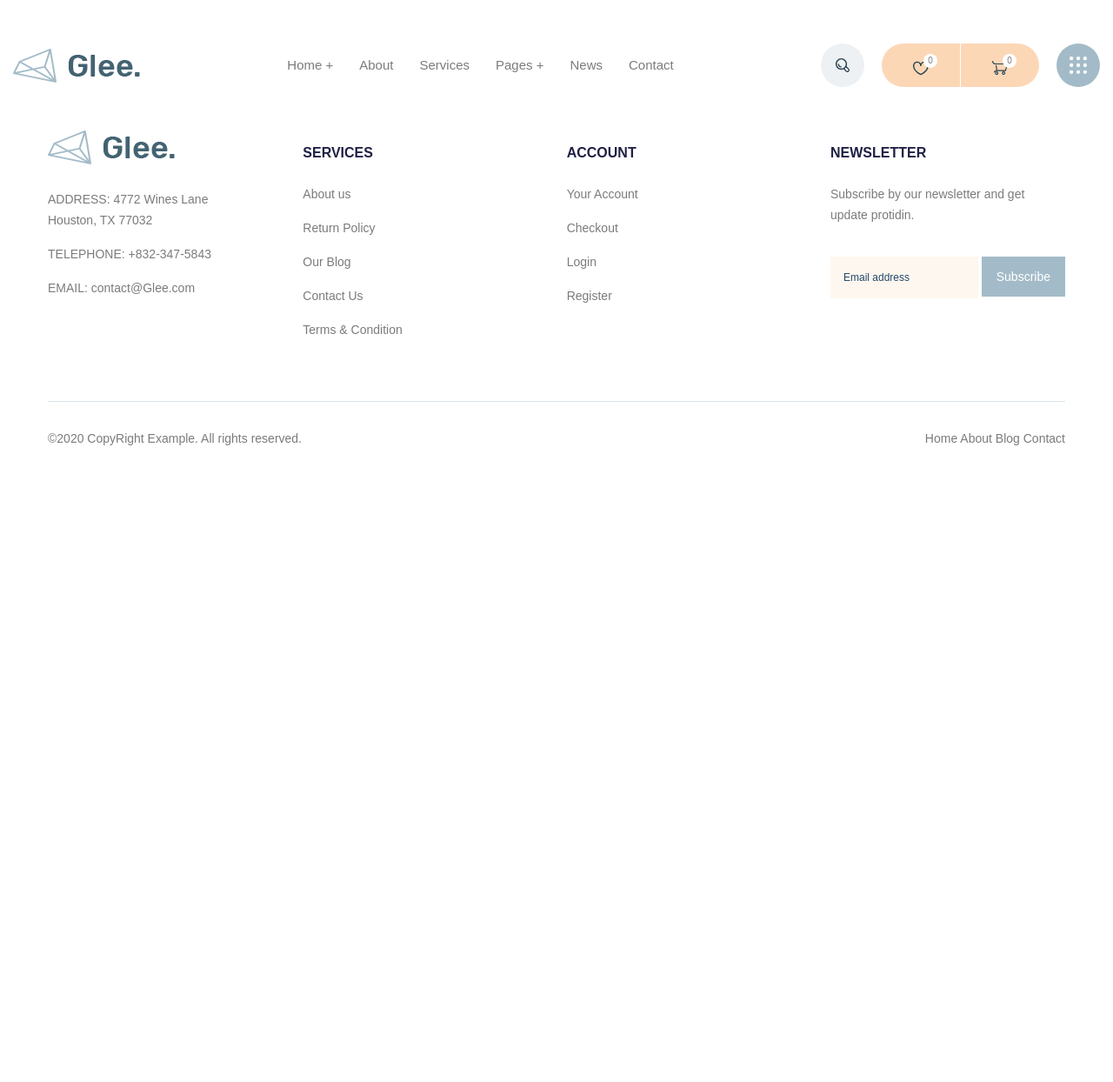
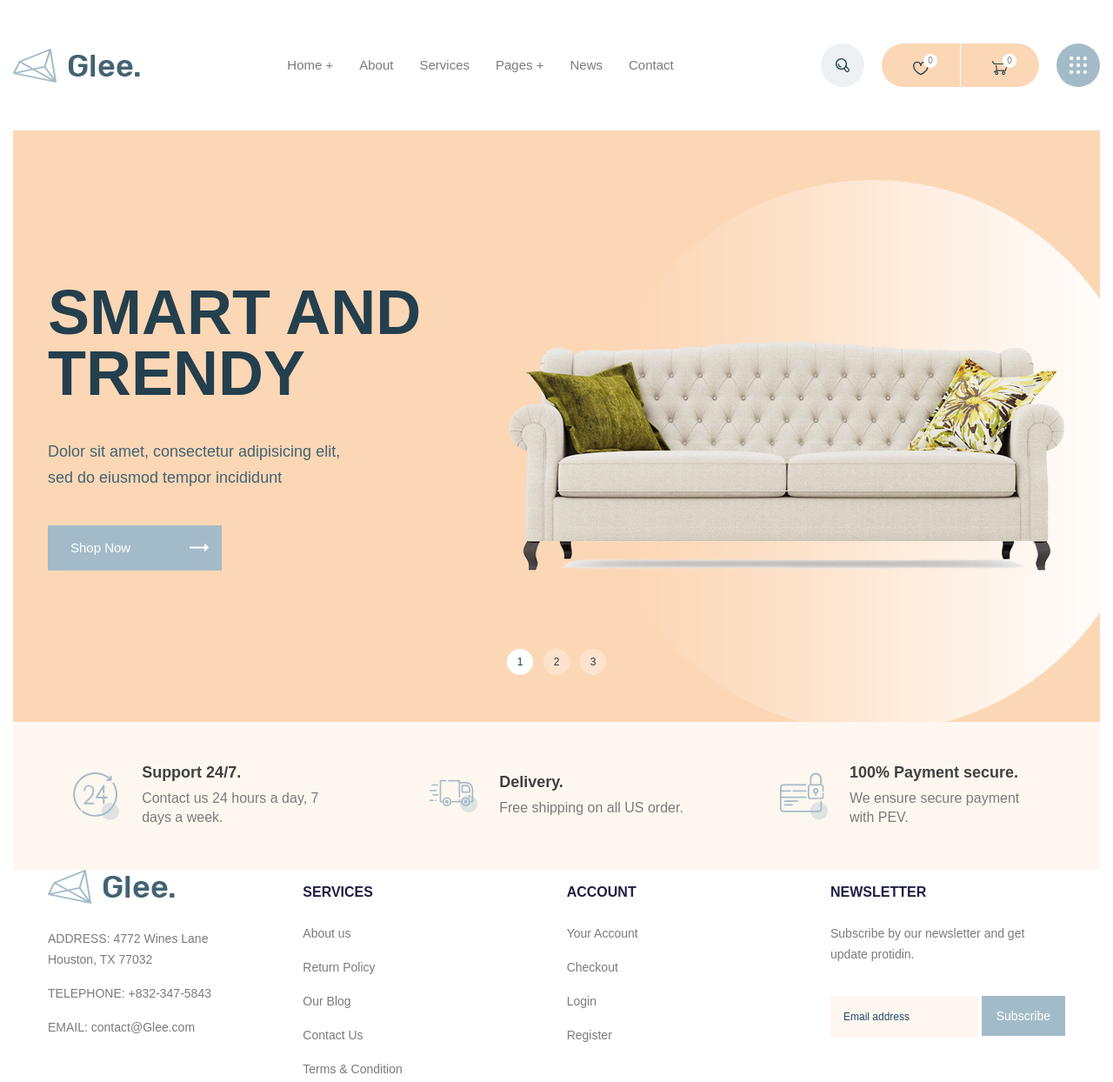
Before and after one commit to RomanVinichenko/internet-shop, a website: page app/index.html in a window 1280 px wide. Shown: the top 1244 px of the page at 87% size. Before the commit the page ends 800 px from the top, so only its background shows below. Drawn offline with nearby package versions, Linux system fonts and the light colour scheme; files that its build step writes are made by us from their sources; files whose address does not match are found by name.

Commit message:
full footer and first block

```diff
--- a/app/index.html
+++ b/app/index.html
@@ -59,6 +59,118 @@
 
   <main class="main">
 
+    <section class="intro">
+      <div class="container">
+        <div class="intro-top">
+          <div class="intro-top__slider">
+            <div class="container__small">
+              <div class="intro-top__slider-inner">
+                <div class="intro-top__slider-content">
+                  <h2 class="intro-top__slider-title">
+                    Smart and trendy
+                  </h2>
+                  <p class="intro-top__slider-subtitle">Dolor sit amet, consectetur adipisicing elit, sed do eiusmod
+                    tempor
+                    incididunt
+                  </p>
+                  <button class="intro-top__slider-btn btn" type="button">
+                    Shop Now
+                  </button>
+                </div>
+                <div class="intro-top__slider-bg">
+                  <img class="intro-top__slider-img" src="../images/content/top-bg.png" alt="top-img">
+                </div>
+              </div>
+            </div>
+          </div>
+          <div class="intro-top__slider">
+            <div class="container__small">
+              <div class="intro-top__slider-inner">
+                <div class="intro-top__slider-content">
+                  <h2 class="intro-top__slider-title">
+                    Smart and trendy
+                  </h2>
+                  <p class="intro-top__slider-subtitle">Dolor sit amet, consectetur adipisicing elit, sed do eiusmod
+                    tempor
+                    incididunt
+                  </p>
+                  <button class="intro-top__slider-btn btn" type="button">
+                    Shop Now
+                  </button>
+                </div>
+                <div class="intro-top__slider-bg">
+                  <img class="intro-top__slider-img" src="../images/content/top-bg.png" alt="top-img">
+                </div>
+              </div>
+            </div>
+          </div>
+          <div class="intro-top__slider">
+            <div class="container__small">
+              <div class="intro-top__slider-inner">
+                <div class="intro-top__slider-content">
+                  <h2 class="intro-top__slider-title">
+                    Smart and trendy
+                  </h2>
+                  <p class="intro-top__slider-subtitle">Dolor sit amet, consectetur adipisicing elit, sed do eiusmod
+                    tempor
+                    incididunt
+                  </p>
+                  <button class="intro-top__slider-btn btn" type="button">
+                    Shop Now
+                  </button>
+                </div>
+                <div class="intro-top__slider-bg">
+                  <img class="intro-top__slider-img" src="../images/content/top-bg.png" alt="top-img">
+                </div>
+              </div>
+            </div>
+          </div>
+        </div>
+
+        <div class="intro-bottom">
+          <div class="container">
+            <ul class="intro-bottom__items">
+              <li class="intro-bottom__item">
+                <img class="intro-bottom__img" src="../images/icons/support.svg" alt="support icon">
+                <div class="intro-bottom__info">
+                  <h5 class="intro-bottom__info-title">
+                    Support 24/7.
+                  </h5>
+                  <p class="intro-bottom__info-text">
+                    Contact us 24 hours a day,
+                    7 days a week.
+                  </p>
+                </div>
+              </li>
+              <li class="intro-bottom__item">
+                <img class="intro-bottom__img" src="../images/icons/truck.svg" alt="support icon">
+                <div class="intro-bottom__info">
+                  <h5 class="intro-bottom__info-title">
+                    Delivery.
+                  </h5>
+                  <p class="intro-bottom__info-text">
+                    Free shipping on all US order.
+                  </p>
+                </div>
+              </li>
+              <li class="intro-bottom__item">
+                <img class="intro-bottom__img" src="../images/icons/secure.svg" alt="support icon">
+                <div class="intro-bottom__info">
+                  <h5 class="intro-bottom__info-title">
+                    100% Payment secure.
+                  </h5>
+                  <p class="intro-bottom__info-text">
+                    We ensure secure payment
+                    with PEV.
+                  </p>
+                </div>
+              </li>
+
+            </ul>
+          </div>
+        </div>
+      </div>
+    </section>
   </main>
   <footer class="footer">
     <div class="container__small">
@@ -106,7 +218,7 @@
           </p>
           <form class="footer-top__form" action="#">
             <input class="footer-top__form-input" type="email" placeholder="Email address" required>
-            <button class="footer-top__form-btn" type="submit">Subscribe</button>
+            <button class="footer-top__form-btn btn" type="submit">Subscribe</button>
           </form>
         </div>
       </div>
@@ -126,8 +238,8 @@
 
 
 
-  <!--    <script src="https://cdnjs.cloudflare.com/ajax/libs/jquery/3.6.0/jquery.min.js"></script>-->
-  <!--    <script src="https://cdnjs.cloudflare.com/ajax/libs/slick-carousel/1.8.1/slick.min.js"></script>-->
+  <script src="https://cdnjs.cloudflare.com/ajax/libs/jquery/3.6.0/jquery.min.js"></script>
+  <script src="https://cdnjs.cloudflare.com/ajax/libs/slick-carousel/1.8.1/slick.min.js"></script>
   <script src='js/index.min.js'></script>
 </body>
 
--- a/app/js/index.js
+++ b/app/js/index.js
@@ -1 +1,7 @@
-$(function () {});
+$(function () {
+
+  $('.intro-top').slick({
+    dots: true,
+    arrows: false,
+  });
+});
--- a/app/scss/_global.scss
+++ b/app/scss/_global.scss
@@ -1,10 +1,21 @@
-body{
+html,
+body {
+  height: 100%;
+}
+
+main {
+  flex-grow: 1;
+}
+
+body {
+  display: flex;
+  flex-direction: column;
+  font-style: normal;
   font-size: 14px;
   line-height: 24px;
   color: $default;
-  font-style: normal;
 
-  @extend %rubik-400;
+  @extend %rubik-500;
 }
 
 .container {
@@ -16,5 +27,15 @@ body{
 .container__small {
   margin: 0 auto;
   padding: 0 15px;
+  width: 100%;
   max-width: 1200px;
 }
+
+.btn {
+  padding: 12px;
+  border: none;
+  color: #fff;
+  background-color: #a3bbc8;
+  transition: all 0.3s;
+  cursor: pointer;
+}
--- a/app/scss/base/_variables.scss
+++ b/app/scss/base/_variables.scss
@@ -1,4 +1,13 @@
 $default: #7b7b7b;
+//585858
+
+$color: #243f4d;
+
+// 2
+$color-title: #436372;
+$color-useful: a3bbc8;
+
+// 1
 
 %dmsans-500 {
   font-family: "DMSans-Medium", sans-serif;
--- a/app/scss/blocks/_footer.scss
+++ b/app/scss/blocks/_footer.scss
@@ -1,5 +1,4 @@
 .footer {
-
   .footer-top {
     display: flex;
     justify-content: space-between;
@@ -70,11 +69,8 @@
     &__form-btn {
       padding: 12px;
       width: 96px;
-      border: none;
       line-height: 22px;
-      color: #fff;
-      background-color: #a3bbc8;
-      transition: all 0.3s;
+fz
 
       &:hover {
         background-color: #234969;
@@ -94,7 +90,22 @@
 
   .footer-bottom {
     display: flex;
+    align-items: center;
     justify-content: space-between;
     padding: 30px 0;
+
+    &__link {
+      position: relative;
+
+      &:not(:last-child) {
+        margin-right: 28px;
+      }
+
+      & + .footer-bottom__link::before {
+        content: "|";
+        position: absolute;
+        left: -18px;
+      }
+    }
   }
 }
--- /dev/null
+++ b/app/scss/blocks/_intro.scss
@@ -0,0 +1,154 @@
+.intro {
+  .intro-top__slider {
+    position: relative;
+    z-index: 1;
+    display: flex;
+    align-items: center;
+    height: 85vh;
+    background-color: #fcd7b6;
+
+
+
+    &-inner {
+      display: flex;
+      align-items: flex-end;
+      justify-content: space-between;
+    }
+
+    &-content {
+      margin-right: 30px;
+      width: 100%;
+      max-width: 470px;
+    }
+
+    &-title {
+      margin-bottom: 40px;
+      font-size: 72px;
+      line-height: 70px;
+      text-transform: uppercase;
+      color: #243f4d;
+    }
+
+    &-subtitle {
+      margin-bottom: 40px;
+      width: 100%;
+      max-width: 370px;
+      font-size: 18px;
+      line-height: 30px;
+      color: #436372;
+    }
+
+    &-btn {
+      position: relative;
+      padding: 20px 26px;
+      width: 200px;
+      font-size: 15px;
+      line-height: 12px;
+      text-align-last: left;
+
+      &::after {
+        content: "";
+        position: absolute;
+        right: 15px;
+        top: 40%;
+        width: 22px;
+        height: 9px;
+        background-image: url("../images/arrow-right.svg");
+        background-repeat: no-repeat;
+      }
+    }
+
+    &-bg {
+      position: relative;
+      z-index: 1;
+
+      &::before {
+        content: "";
+        position: absolute;
+        right: -15%;
+        top: 50%;
+        z-index: -1;
+        width: 609px;
+        height: 634px;
+        background-image: url("../images/decor.png");
+        background-size: cover;
+        background-repeat: no-repeat;
+        transform: translateY(-50%);
+      }
+    }
+  }
+
+  .slick-dots {
+    position: absolute;
+    left: 0;
+    right: 0;
+    bottom: 8%;
+    display: flex;
+    justify-content: center;
+
+    li:not(:last-child) {
+      margin-right: 12px;
+    }
+
+    li.slick-active {
+      button {
+        background-color: #fff;
+      }
+    }
+
+    button {
+      padding: 0;
+      width: 30px;
+      height: 30px;
+      border: none;
+      border-radius: 50%;
+      font-size: 12px;
+      color: #243f4d;
+      background-color: #fde3cc;
+    }
+  }
+
+  .intro-bottom {
+    background-color: #fef7f0;
+
+    &__items {
+      display: flex;
+      align-items: center;
+      justify-content: space-between;
+    }
+
+    &__item {
+      display: flex;
+      align-items: center;
+      justify-content: center;
+      width: 33.3%;
+      height: 170px;
+      background-color: #fef7f0;
+    }
+
+    &__info-title {
+      margin-bottom: 10px;
+      font-size: 18px;
+      line-height: 1;
+      color: #414141;
+
+      @extend %dmsans-700;
+    }
+
+    &__info-text {
+      width: 100%;
+      max-width: 220px;
+      font-size: 16px;
+      line-height: 1.4;
+      color: $default;
+
+      @extend %dmsans-500;
+    }
+
+    &__img {
+      margin-right: 25px;
+      width: 55px;
+      height: 55px;
+    }
+  }
+}
--- a/app/scss/style.scss
+++ b/app/scss/style.scss
@@ -1,10 +1,11 @@
 @import "base/variables";
 @import "libs/reset";
 
-/* @import url("https://cdnjs.cloudflare.com/ajax/libs/slick-carousel/1.8.1/slick.min.css"); */
+@import url("https://cdnjs.cloudflare.com/ajax/libs/slick-carousel/1.8.1/slick.min.css");
 
 @import "fonts";
 @import "global";
 @import "blocks/_header.scss";
 @import "blocks/_footer.scss";
+@import "blocks/_intro.scss";
 @import "media";
```
Also changed, not shown: app/page.html (added, +134 -0 lines), app/css/style.min.css, app/images/arrow-right.svg (added), app/images/content/top-bg.png (added), app/images/decor.png (added), app/images/icons/secure.svg (added), app/images/icons/support.svg (added), app/images/icons/truck.svg (added), app/js/index.min.js, 2 other files.
